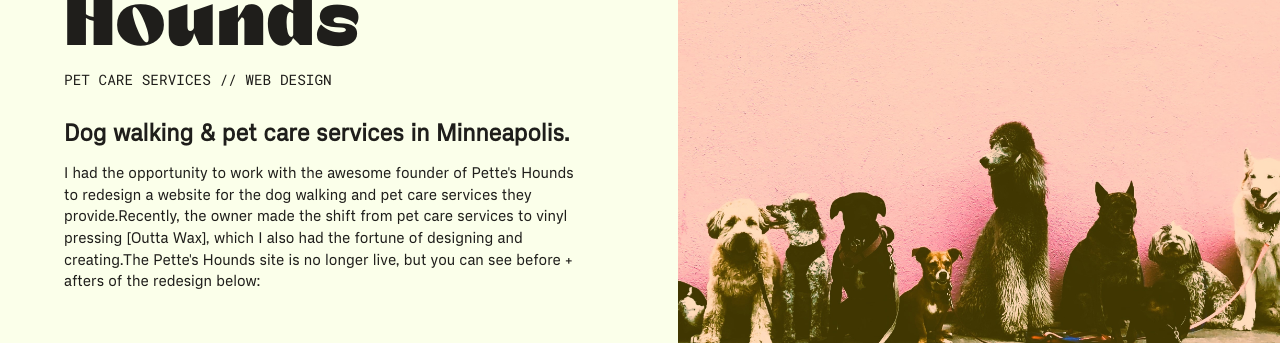
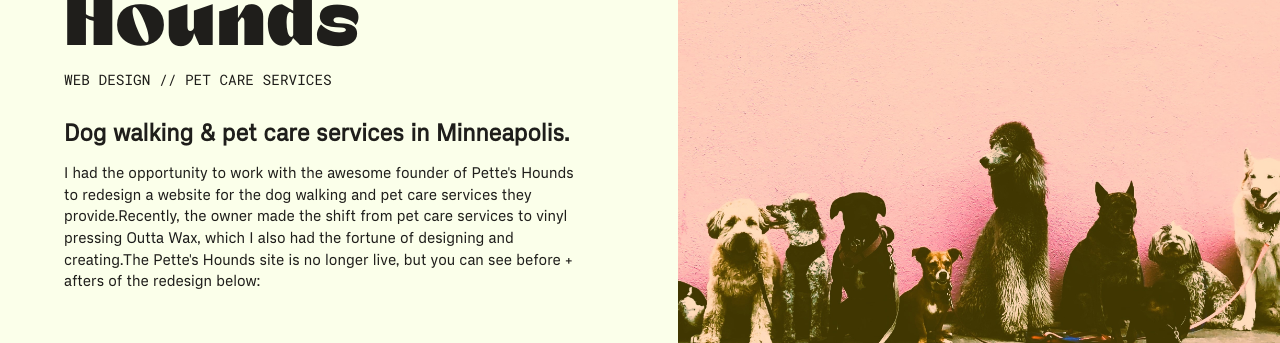
Before and after one commit to lo-designs/Portfolio, a React (Create React App) app: page /petteshounds in a window 1280 px wide. Shown: the part 323-666 px from the top of the page. Built offline with nearby package versions, Linux system fonts and the light colour scheme.

Commit message:
even more big fix

```diff
--- a/src/Components/Header/Header.scss
+++ b/src/Components/Header/Header.scss
@@ -24,6 +24,12 @@
 .header-links {
   display: flex;
   align-items: center;
+
+  .header-logo:hover,
+  .portfolio-nav-link:hover {
+    font-size: 1.5rem;
+    transition: 0.5s !important;
+  }
 }
 
 .theme-switcher-container {
--- a/src/Components/PortfolioPages/Neurotype/neurotypeData.js
+++ b/src/Components/PortfolioPages/Neurotype/neurotypeData.js
@@ -8,17 +8,19 @@
 const neurotypeData = {
   heroImage: neuroHero,
   title: "Neurotype",
-  projectType: "Medical Startup // UX UI",
+  projectType: "UX UI // Medical Startup",
   subtitle: "App prototype for a medical startup aiming to help treat addiction.",
   overview: [
-    "While at Prime, I was on a team that had the privilege of working with Neurotype Inc., a company building portable brain sensing tools to support the recovery of people struggling with Opioid Use Disorder [OUD]. Our task was to help determine the best way to integrate a portable electroencephalogram [EEG] into a standard therapy/clinical setting, as well as create a prototype for NeuromarkR™, an application that displays EEG measurements."
+    <>While at Prime, I was on a team that had the privilege of working with<b><a href="https://neurotype.io" target="_blank" rel="noopener noreferrer" className="bold-link"> Neurotype Inc.</a></b>, a company building portable brain sensing tools to support the recovery of people struggling with Opioid Use Disorder [OUD].</>,
+    "Our task was to help determine the best way to integrate a portable electroencephalogram [EEG] into a standard therapy/clinical setting, as well as create a prototype for NeuromarkR™, an application that displays EEG measurements."
   ],
   tabs: [
     {
       label: "Practitioner Sessions",
       image: neuroLogo,
+      imageCaption: "[ Logo concept: made using Photoshop ]",
       titleNumber: "Secondary Research // Practitioner Interviews",
-      descriptionTitle: "01 Patient + practitioner sessions.",
+      descriptionTitle: "01 |  Patient + practitioner sessions",
       paragraphs: [
         "We conducted secondary research to learn about the current landscape for addiction healthcare. To get an idea of what sessions are generally like in clinical and therapy settings, we spoke with 9 practitioners in various healthcare roles."
       ]
@@ -26,19 +28,19 @@
     {
       label: "Experience Mapping",
       image: neuroMap,
-      imageCaption: "[ Experience map: made in Sketch ]",
+      imageCaption: "[ Experience map: made using Adobe XD ]",
       titleNumber: "Usability Testing // Experience Mapping",
-      descriptionTitle: "02 Portable EEG implementation in therapy.",
+      descriptionTitle: "02 |  Portable EEG implementation in therapy",
       paragraphs: [
-        "The information from interviews with healthcare professionals helped us gain a better idea of how a portable EEG could be implemented in a standard therapy session. This allowed us to create an experience map to visualize the process."
+        "The information from interviews with healthcare professionals helped us gain a better idea of how a portable EEG could be implemented in a standard therapy session. This allowed us to create an experience map to visualize what the process might look like."
       ]
     },
       {
       label: "Data Visualization",
-      image: neuroMap,
-      imageCaption: "[ Experience map: made in Sketch ]",
+      image: neuroData,
+      imageCaption: "[ Data visualization: made in Figma ]",
       titleNumber: "Data Visualization // Prototyping",
-      descriptionTitle: "03 Interpretable data UI design.",
+      descriptionTitle: "03 | Interpretable data UI design",
       paragraphs: [
         "We spoke with an expert in data visualization to learn best practices for presenting complicated medical data. The goal was to design a UI that displays data from an EEG in a way that is easy to interpret - the app takes measurements in patient brain reactivity when looking at substance-related images (from the EEG), which are then compared side-by-side with patient self-reported cravings."
       ]
@@ -46,9 +48,9 @@
     {
       label: "Summary",
       image: neuroGif,
-      imageCaption: "[ GIF made in Photoshop ]",
+      imageCaption: "[ GIF that I made in Photoshop ]",
       titleNumber: "Summary",
-      descriptionTitle: "Aiding in addiction treatment.",
+      descriptionTitle: "Aiding in addiction treatment",
       paragraphs: [
         "Currently, addiction healthcare practitioners rely on qualitative data (e.g. self-reports) to inform treatment of OUD. The solution Neurotype proposes would allow practitioners to objectively detect triggers for relapse, such as craving or distress at the point of care: providing quantitative data in addition to qualitative. This solution provides practitioners with quantititave data to aid in the treatment of individuals with OUD."
       ]
--- a/src/Components/PortfolioPages/OuttaWax/outtaWaxData.js
+++ b/src/Components/PortfolioPages/OuttaWax/outtaWaxData.js
@@ -3,7 +3,7 @@
 const outtaWaxData = {
   heroImage: hero,
   title: "Outta Wax",
-  projectType: "Vinyl Pressing Services // Web Design",
+  projectType: "Web Design // Vinyl Pressing Services",
   subtitle: [
     <>
       <a href="https://outtawax.com" target="_blank" rel="noopener noreferrer">
@@ -12,19 +12,9 @@
     </>,
   ],
   overview:
-    "I had the opportunity to help design the website for Outta Wax, a new vinyl pressing service in Minneapolis.",
+    "I had the opportunity to help design the website for Outta Wax, new vinyl pressing services in Minneapolis. Check out the site by clicking the link above.",
 
-  tabs: [
-    {
-      label: "Design Process",
-      // image: wireframes,
-      titleNumber: "",
-      descriptionTitle: "",
-      paragraphs: [
-        "The site was built using Squarespace, with design choices - colors and fonts - based around both the pre-existing OuttaWax logo and flier designs.",
-      ],
-    },
-  ],
+  tabs: [],
 };
 
 export default outtaWaxData;
--- a/src/Components/PortfolioPages/PettesHounds/phData.js
+++ b/src/Components/PortfolioPages/PettesHounds/phData.js
@@ -8,45 +8,45 @@
 const phData = {
   heroImage: phHero,
   title: "Pettes Hounds",
-  projectType: "Pet Care Services // Web Design",
+  projectType: "Web Design // Pet Care Services",
   subtitle: "Dog walking & pet care services in Minneapolis.",
   overview: [
     "I had the opportunity to work with the awesome founder of Pette's Hounds to redesign a website for the dog walking and pet care services they provide.",
     "Recently, the owner made the shift from pet care services to vinyl pressing ",
-    "[Outta Wax]",
+    <a href="https://outtawax.com" target="_blank" rel="noopener noreferrer">Outta Wax</a>,
     ", which I also had the fortune of designing and creating.",
     "The Pette's Hounds site is no longer live, but you can see before + afters of the redesign below:"
   ],
   tabs: [
-    {
-      label: "Design Process",
-      image: phHomeOg,
-      titleNumber: "Secondary Research // Practitioner Interviews",
-      descriptionTitle: "01 Patient + practitioner sessions.",
-      paragraphs: [
-        "We conducted secondary research to learn about the current landscape for addiction healthcare. To get an idea of what sessions are generally like in clinical and therapy settings, we spoke with 9 practitioners in various healthcare roles."
-      ]
-    },
-    {
-      label: "Before & After",
-      image: phHomeNew,
-      imageCaption: "[ Experience map: made in Sketch ]",
-      titleNumber: "Usability Testing // Experience Mapping",
-      descriptionTitle: "02 Portable EEG implementation in therapy.",
-      paragraphs: [
-        "The information from interviews with healthcare professionals helped us gain a better idea of how a portable EEG could be implemented in a standard therapy session. This allowed us to create an experience map to visualize the process."
-      ]
-    },
-    {
-      label: "Summary",
-      image: phLogo,
-      imageCaption: "[ GIF made in Photoshop ]",
-      titleNumber: "Summary",
-      descriptionTitle: "Aiding in addiction treatment.",
-      paragraphs: [
-        "Currently, addiction healthcare practitioners rely on qualitative data (e.g. self-reports) to inform treatment of OUD. The solution Neurotype proposes would allow practitioners to objectively detect triggers for relapse, such as craving or distress at the point of care: providing quantitative data in addition to qualitative. This solution provides practitioners with quantititave data to aid in the treatment of individuals with OUD."
-      ]
-    }
+    // {
+    //   label: "Design Process",
+    //   image: phHomeOg,
+    //   titleNumber: "Secondary Research // Practitioner Interviews",
+    //   descriptionTitle: "",
+    //   paragraphs: [
+    //     "We conducted secondary research to learn about the current landscape for addiction healthcare. To get an idea of what sessions are generally like in clinical and therapy settings, we spoke with 9 practitioners in various healthcare roles."
+    //   ]
+    // },
+    // {
+    //   label: "Before & After",
+    //   image: phHomeNew,
+    //   imageCaption: "[ Experience map: made in Sketch ]",
+    //   titleNumber: "Usability Testing // Experience Mapping",
+    //   descriptionTitle: "02 Portable EEG implementation in therapy.",
+    //   paragraphs: [
+    //     "The information from interviews with healthcare professionals helped us gain a better idea of how a portable EEG could be implemented in a standard therapy session. This allowed us to create an experience map to visualize the process."
+    //   ]
+    // },
+    // {
+    //   label: "Summary",
+    //   image: phLogo,
+    //   imageCaption: "[ GIF made in Photoshop ]",
+    //   titleNumber: "Summary",
+    //   descriptionTitle: "Aiding in addiction treatment.",
+    //   paragraphs: [
+    //     "Currently, addiction healthcare practitioners rely on qualitative data (e.g. self-reports) to inform treatment of OUD. The solution Neurotype proposes would allow practitioners to objectively detect triggers for relapse, such as craving or distress at the point of care: providing quantitative data in addition to qualitative. This solution provides practitioners with quantititave data to aid in the treatment of individuals with OUD."
+    //   ]
+    // }
   ]
 };
 
--- a/src/Components/PortfolioPages/PortfolioPageLayout.jsx
+++ b/src/Components/PortfolioPages/PortfolioPageLayout.jsx
@@ -35,9 +35,11 @@
       </section>
 
       {/* Case study section */}
-      <section className="tabs-section">
-        <Tabs tabs={tabs} />
-      </section>
+      {tabs && tabs.length > 0 && (
+        <section className="tabs-section">
+          <Tabs tabs={tabs} />
+        </section>
+      )}
     </div>
   );
 }
--- a/src/Components/PortfolioPages/PortfolioStyles/PortfolioPages.scss
+++ b/src/Components/PortfolioPages/PortfolioStyles/PortfolioPages.scss
@@ -83,6 +83,15 @@
   }
 }
 
+.bold-link {
+  font-weight: bold;
+}
+
+.bold-link:hover {
+  color: blueviolet ;
+}
+
+
 .overview,
 .description {
   font-family: "Vercetti";
--- a/src/Components/PortfolioPages/Yha/yhaData.js
+++ b/src/Components/PortfolioPages/Yha/yhaData.js
@@ -7,7 +7,7 @@
 const yhaData = {
   heroImage: yhaHero,
   title: "Health Resource App",
-  projectType: "Self-defined project // UX UI",
+  projectType: "UX UI // Health & Wellness Capstone Project",
   subtitle: "Researching and protoyping a health & wellness resource app.",
   overview: [
     "After an internship at The Bridge for Youth, a nonprofit in Minneapolis that provides shelter and necessities for displaced youth, I wanted to design a mobile app for youth in crisis to find and connect with support specific to their needs."
```
Also changed, not shown: src/Components/PortfolioPages/Parralily/parralilyData.js (+4 -4 lines), src/Components/PortfolioPages/Soona/soonaData.js (+13 -11 lines), 1 other file (tests, documents, lock files or other folders).
